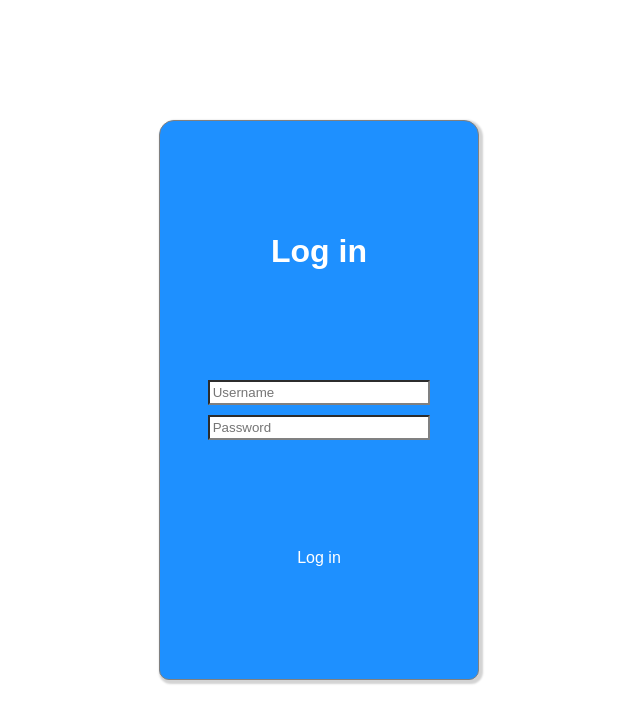
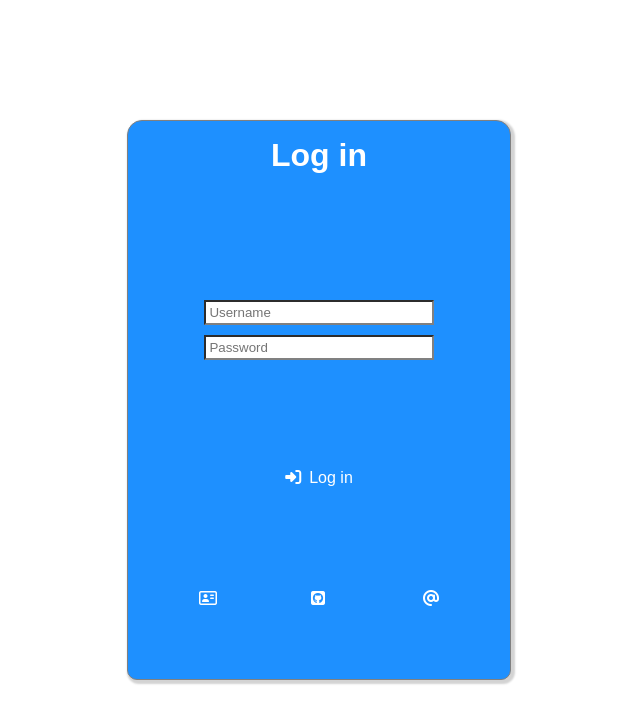
Before and after one commit to NandanTyagi/Login, a plain HTML site: page index.html in a window 1280 px wide. Shown: the whole page, without its empty margins (321-961 px from the left). Drawn offline with Linux system fonts and the light colour scheme.

Commit message:
Added icons from Font Awsome

```diff
--- a/index.html
+++ b/index.html
@@ -4,6 +4,7 @@
     <meta charset="UTF-8">
     <meta name="viewport" content="width=device-width, initial-scale=1.0">
     <link rel="stylesheet" href="./style.css">
+    <script src="https://kit.fontawesome.com/3bacd275d1.js" crossorigin="anonymous"></script>
     <title>Log in page</title>
 </head>
 <body>
@@ -16,7 +17,18 @@
             <input type="password" class="pass-word" id="pass-word" placeholder="Password">
         </div>
         <div class="btn" id="btn">
-            <a class="button" id="button">Log in</a>
+            <span><i class="fas fa-sign-in-alt"></i></span><a class="button" id="button">Log in</a>
+        </div>
+        <div class="footer">
+            <a href="https://www.google.com/maps/place/Orm%C3%A4ngsgatan,+Stockholm/@59.3638519,17.8403968,17z/data=!3m1!4b1!4m5!3m4!1s0x465f9fde86d91bcd:0x6ccbc8dbca6e8c65!8m2!3d59.3638519!4d17.8425855" title="I live arround here" target="_blank" rel="noopener noreferrer" >
+                <i class="far fa-address-card icon button"></i>
+            </a>
+            <a href="https://github.com/NandanTyagi" target="_blank" rel="noopener noreferrer" title="My github profile">
+                <i class="fab fa-github-square icon button"></i>
+            </a>
+            <a href="mailto:me@mahanandan.com" title="Email me" >
+                <i class="fas fa-at icon flip"></i>
+            </a>
         </div>
     </div>
     <script src="./script.js"></script>
--- a/script.js
+++ b/script.js
@@ -2,6 +2,7 @@
 const
     titleDiv = document.getElementById('title'),
     mainDiv = document.getElementById('main'),
+    btnDiv = document.getElementById('btn'),
     logInOutRetryBtn = document.getElementById('button'),
     correctUsername = 'test',
     correctPassword = '1234';
@@ -10,35 +11,34 @@ let
     passwordInput = document.getElementById('pass-word'),
     userName = userNameInput.value,
     password = passwordInput.value;
+
 // Check if user is not logged out
 if(localStorage.length >= 1){
     btnClicked();
 }
+
 // When button is clicked (Main function)
 function btnClicked() {
 let
     userNameInput = document.getElementById('user-name'),
     passwordInput = document.getElementById('pass-word');
-    // Check local storage
-    if (localStorage.length >= 1){
-        logInOutRetryBtn.innerText === 'Log in' ? loginBtnClicked() : logOut();
-    }else{
-        logInOutRetryBtn.innerText === 'Log in' ? loginBtnClicked() : logOut();
-    }
-    // When log in button is clicked
+    logInOutRetryBtn.innerText === 'Log in' ? loginBtnClicked() : logOut();
+    // When "Log in" button is clicked
     function loginBtnClicked(){
+        // Check localstorage and show previously logged in user
         if (localStorage.length >= 1){
             logInOutRetryBtn.innerText === 'Log in' ? renderWelcomePage() : null;
-        }else if(localStorage.length === 0){
+        }else if(localStorage.length === 0){ // Log in new user
             let
             userName = userNameInput.value,
             password = passwordInput.value;
             logIn(userName,password);
-        }else{
+        }else{ // Show "error" view if varification fails
             renderErrorPage();
         }
     }
-    // Verify credentials, save to local storage, show login view or show "error" view
+
+    // Verify credentials, save to local storage, show "log in" view or show "error" view
     function logIn(userName,password) {
         if (userName === correctUsername && password === correctPassword){
             addToLocalStorage(userName, password);
@@ -47,7 +47,8 @@ let
             renderErrorPage();
         }
     }
-    // Log out, clear localstorage and show login view
+
+    // Log out, clear localstorage and create "log in" view
     function logOut() {
         localStorage.clear();
         titleDiv.innerHTML = `
@@ -59,15 +60,17 @@ let
         `;
         logInOutRetryBtn.innerText = `Log in`;
     }
+
     // Local storage
     function addToLocalStorage(userName, password) {
         localStorage.setItem('username',userName);
         localStorage.setItem('password',password);
     }
+
     // Create "login successfull" view
     function renderWelcomePage() {
         titleDiv.innerHTML = `
-        <h1 class="title">Hello ${localStorage.getItem('username')}!
+        <h1 class="title">Hello and welcome ${localStorage.getItem('username')}!
         </h1>`;
         mainDiv.innerHTML = `
         <h3 style="text-align:center">Log in successfull!
@@ -75,6 +78,7 @@ let
         logInOutRetryBtn.innerText = `Log out`;
         console.log(`in renderWelcomePage`);
     }
+
     // Create "log in unsuccessfull" view
     function renderErrorPage(){
         titleDiv.innerHTML = `
@@ -87,7 +91,8 @@ let
         logInOutRetryBtn.innerText = `Try again`;
     }
 }
-// Eventlisteners
+
+// Eventlisteners for mouse-click and enter-keypress
 logInOutRetryBtn.addEventListener('click', btnClicked);
 document.addEventListener('keydown', e =>
 e.code === 'Enter'|| e.code === 'NumpadEnter' ? btnClicked() : null);
--- a/style.css
+++ b/style.css
@@ -13,15 +13,16 @@ body {
 }
 .container {
     height: 70vh;
-    width: 25vw;
+    width: 30vw;
     border: 1px solid gray;
     box-shadow: 2px 2px 2px 2px lightgrey;
     border-radius: 15px 15px 10px 10px;
     display: flex;
     flex-direction: column;
-    justify-content: center;
+    justify-content: space-evenly;
     align-items: center;
     background-color: dodgerblue;
+    position: relative;
 }
 .main {
     height: 50%;
@@ -29,39 +30,47 @@ body {
     flex-direction: column;
     justify-content: center;
     border: 0px solid gray;
-    min-width: 70%;
-    max-width: 70%;
+    min-width: 60%;
+    max-width: 60%;
+    text-align: center;
 }
 .title {
     font-weight:500;
-
+    text-align: center;
+    padding: 1em;
 }
 p {
     font-weight: 700;
     line-height: 1.5;
 }
 input {
-
     padding: 3px;
     border-color: grey;
 }
 input:first-of-type {
     margin-bottom:10px;
 }
-
-.button {
+.button:first-of-type {
     width: 7em;
     background: none;
     border: none;
     color: white;
     cursor: pointer;
     font-weight: 500;
-
+    margin-left: .5em;
+}
+.button {
+    width: 0;
+    background: none;
+    border: none;
+    color: white;
+    cursor: pointer;
+    font-weight: 500;
+    margin-left: 0;
 }
 .button:hover {
     color:black;
     transition: color .2s ease;
-
 }
 .button:active {
     background: none;
@@ -73,8 +82,30 @@ input:first-of-type {
     border: none;
     box-shadow: none;
     text-decoration: none;
-    appearance: none;
+    color: white;
+}
+.flip {
+    color: white;
 }
 .error {
     color: red;
 }
+.footer {
+    width: 100%;
+    display: flex;
+    justify-content: center;
+    align-items: center;
+    flex-grow: 1;
+    margin: 2em 0 0 0;
+}
+.icon {
+    margin-right: 0;
+    cursor: pointer;
+}
+.icon:last-of-type{
+    margin: 0;
+}
+.icon:hover {
+    color:black;
+    transition: color .2s ease;
+}
```
